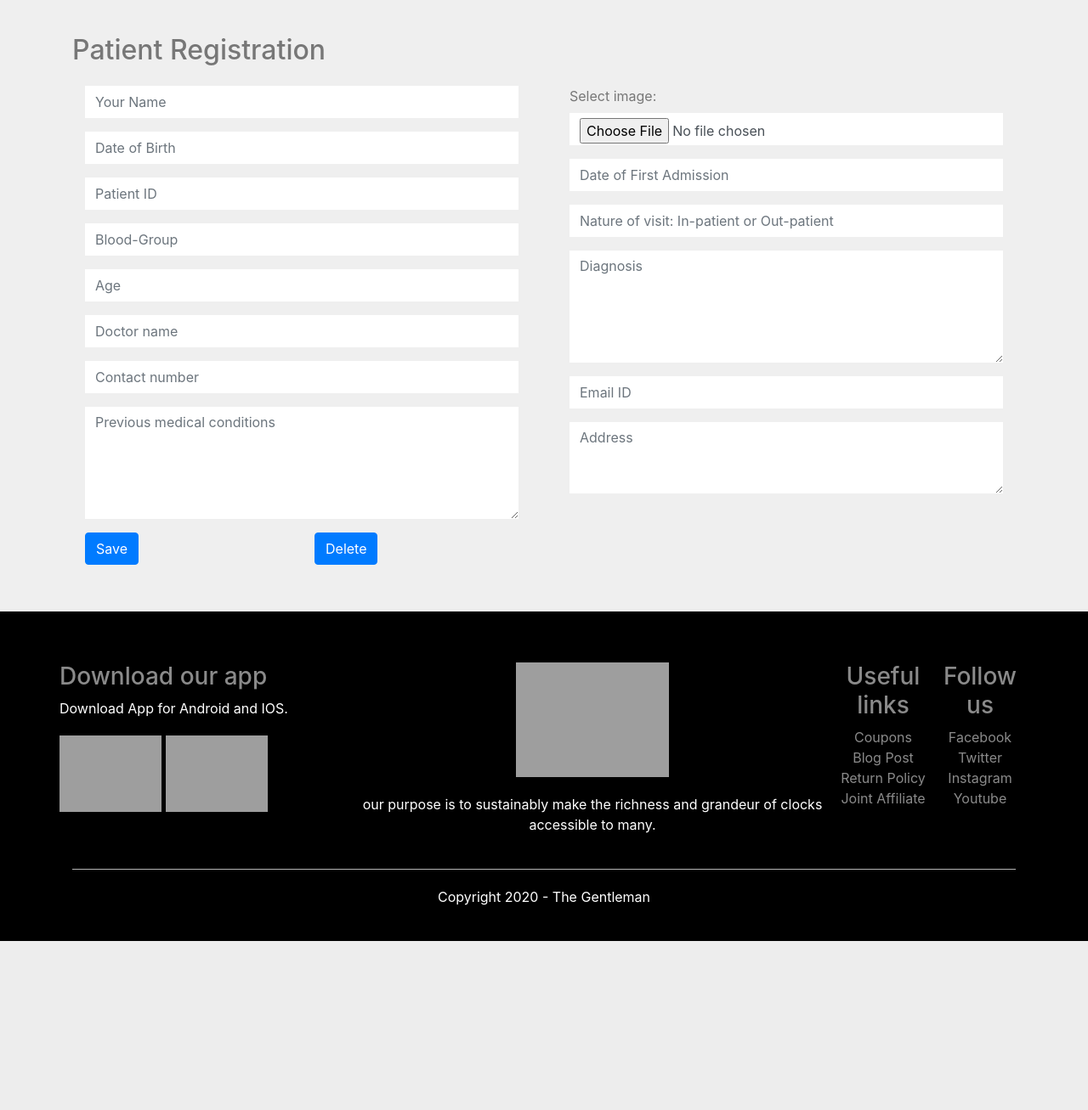
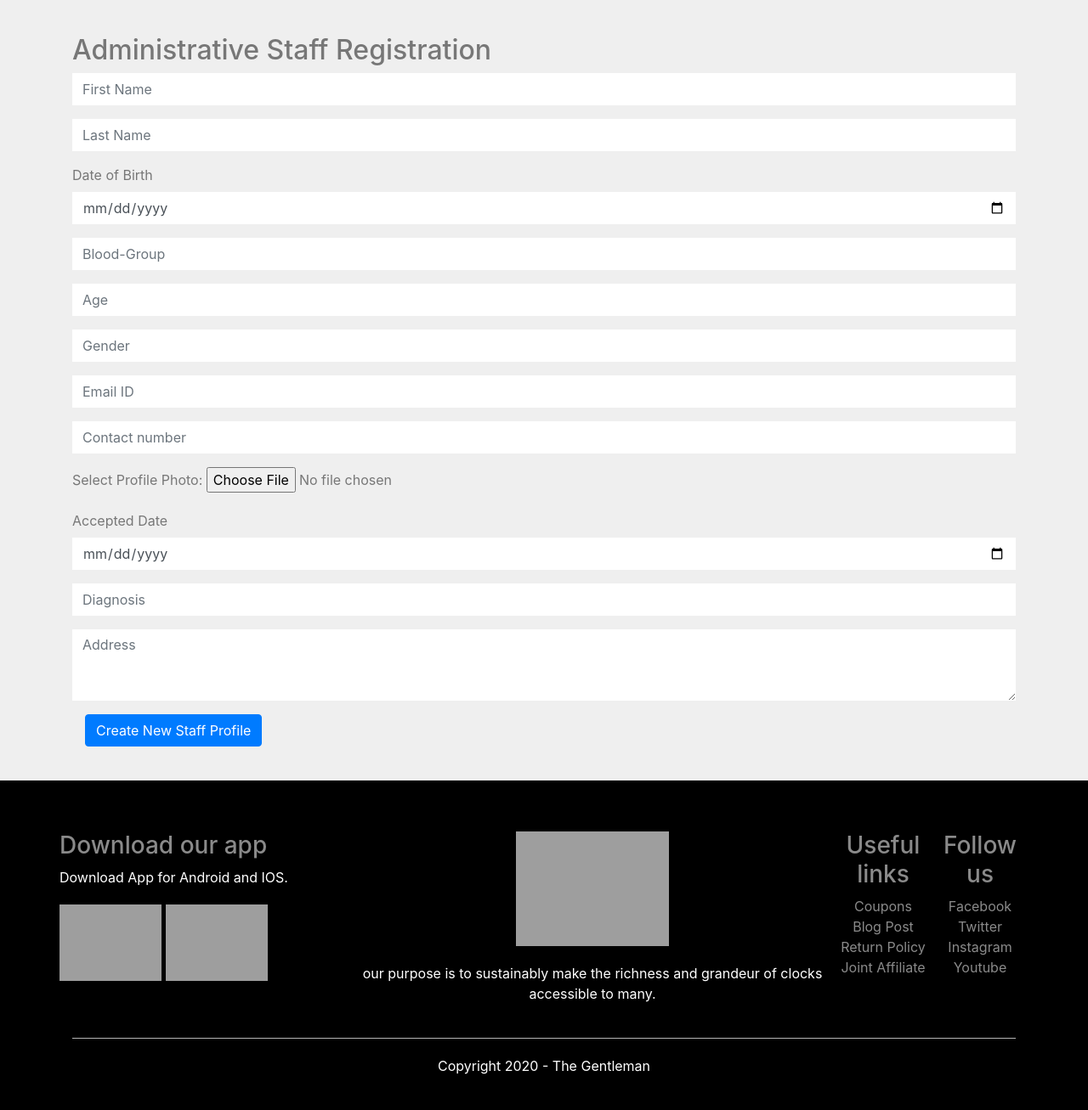
Before and after one commit to gokulvibe/Hospital-Management-System-Django, a Django app: template accounts/templates/accounts/Patient-reg.html in a window 1280 px wide. Shown: the part 66-1373 px from the top of the page at 85% size. Before the commit the page ends 1174 px from the top, so only its background shows below. Run offline with Django 3.2, Linux system fonts and the light colour scheme; the template is opened without the code that fills it, so the values that code supplies are empty; some libraries are stand-ins or nearby versions; grey boxes are pictures that could not be loaded.

Commit message:
Added register new staff functionality

```diff
--- a/accounts/models.py
+++ b/accounts/models.py
@@ -12,6 +12,7 @@ class DoctorProfile(models.Model):
     date_of_birth = models.DateField(blank=True, null=True)
     gender = models.CharField(max_length=20, blank=True, null=True)
     age = models.IntegerField(blank=True, null=True)
+    blood_group = models.CharField(max_length=10, blank=True, null=True)
     speciality = models.CharField(max_length=50, blank=True, null=True)
     address = models.CharField(max_length=100, blank=True, null=True)
 
@@ -24,6 +25,7 @@ class PatientProfile(models.Model):
     date_of_birth = models.DateField(blank=True, null=True)
     gender = models.CharField(max_length=20, blank=True, null=True)
     age = models.IntegerField(blank=True, null=True)
+    blood_group = models.CharField(max_length=10, blank=True, null=True)
     accepted_date = models.DateField(blank=True, null=True)
     phone_number = models.CharField(max_length=15, blank=True, null=True)
     address = models.CharField(max_length=100, blank=True, null=True)
@@ -40,4 +42,6 @@ class StaffProfile(models.Model):
     date_of_birth = models.DateField(blank=True, null=True)
     gender = models.CharField(max_length=20, blank=True, null=True)
     age = models.IntegerField(blank=True, null=True)
+    blood_group = models.CharField(max_length=10, blank=True, null=True)
     address = models.CharField(max_length=100, blank=True, null=True)
+    phone_number = models.CharField(max_length=15, blank=True, null=True)
--- a/accounts/templates/accounts/AS-Profile.html
+++ b/accounts/templates/accounts/AS-Profile.html
@@ -22,13 +22,13 @@
                         <a class="nav-link" href="AS-Profile.html">Profile</a>
                     </li>
                     <li class="nav-item active">
-                        <a class="nav-link" href="patient-reg.html">Patient-registration</a>
+                        <a class="nav-link" href="/register-patient">Patient-registration</a>
                     </li>
                     <li class="nav-item">
-                        <a class="nav-link" href="Doc-reg.html">Doctor-registration</a>
+                        <a class="nav-link" href="/register-doctor">Doctor-registration</a>
                     </li>
                     <li class="nav-item">
-                        <a class="nav-link" href="AS-reg.html">AS-registration</a>
+                        <a class="nav-link" href="/register-staff">AS-registration</a>
                     </li>
                     <li class="nav-item">
                         <a class="nav-link" href="Edit.html">Edit</a>
--- a/accounts/templates/accounts/Patient-reg.html
+++ b/accounts/templates/accounts/Patient-reg.html
@@ -1,6 +1,6 @@
 <html>
    <head>
-      <title>The Gentleman Clocks</title>
+      <title>Team 10 - HMS</title>
       <link rel="stylesheet" href="style.css">
       <link rel="stylesheet" href="https://stackpath.bootstrapcdn.com/bootstrap/4.5.2/css/bootstrap.min.css" >
       <link rel="stylesheet" href="https://stackpath.bootstrapcdn.com/font-awesome/4.7.0/css/font-awesome.min.css">
@@ -19,22 +19,22 @@
             <div class="collapse navbar-collapse" id="navbarNav">
                 <ul class="navbar-nav ml-auto">
                     <li class="nav-item active">
-                        <a class="nav-link" href="AS-Profile.html">Profile</a>
+                        <a class="nav-link" href="/">Profile</a>
                     </li>
                     <li class="nav-item active">
-                        <a class="nav-link" href="Patient-reg.html">Patient-registration</a>
+                        <a class="nav-link" href="/register-patient">Patient-registration</a>
                     </li>
                     <li class="nav-item">
-                        <a class="nav-link" href="Doc-reg.html">Doctor-registration</a>
+                        <a class="nav-link" href="/register-doctor">Doctor-registration</a>
                     </li>
                     <li class="nav-item">
-                        <a class="nav-link" href="AS-reg.html">AS-registration</a>
+                        <a class="nav-link" href="/register-staff">AS-registration</a>
                     </li>
                     <li class="nav-item">
                         <a class="nav-link" href="Edit.html">Edit</a>
                     </li>
                     <li class="nav-item">
-                        <a class="nav-link" href="Account.html">Logout</a>
+                        <a class="nav-link" href="/logout">Logout</a>
                     </li>
                 </ul>
             </div>
@@ -43,74 +43,71 @@
         <!--Get in touch-->
         <section id="contact">
             <div class="container">
-                <h2>Patient Registration</h2>
-                <div class="row">
-                    <div class="col-md-6">
-                        <form class="contact-form">
+                <h2>Administrative Staff Registration</h2>
+                <!-- <div class="row"> -->
+                    <!-- <div class="col-md-6"> -->
+                        <form class="patient-register-form" action = "/register-staff/" method="post" id="staff-register-form" enctype="multipart/form-data">
+                            {% csrf_token %}
                              <div class="form-group">
-                                <input type="text" class="form-control" placeholder="Your Name">
+                                <input type="text" class="form-control" name="first_name" placeholder="First Name">
                              </div>
                              <div class="form-group">
-                                <input placeholder = "Date of Birth" class = "form-control" type = "text" onfocus = "(this.type = 'date')"  id = "date">
+                                <input type="text" class="form-control" name="last_name" placeholder="Last Name">
+                             </div>
+                             <div class="form-group">
+                                <label for="date_of_birth">Date of Birth</label>
+                                <input  name="date_of_birth" class = "form-control" type="date">
                             </div>
                             <div class="form-group">
-                                <input type="text" class="form-control" placeholder="Patient ID">
+                                <input type="text" class="form-control" name="blood_group" placeholder="Blood-Group">
                             </div>
                             <div class="form-group">
-                                <input type="text" class="form-control" placeholder="Blood-Group">
+                                <input type="number" class="form-control" name="age" placeholder="Age">
                             </div>
                             <div class="form-group">
-                                <input type="number" class="form-control" placeholder="Age">
+                                <input type="text" class="form-control" name="gender" placeholder="Gender">
                             </div>
                             <div class="form-group">
-                                <input type="text" class="form-control" placeholder="Doctor name">
+                                <input type="email" class="form-control" name="email" placeholder="Email ID">
                             </div>
                             <div class="form-group">
-                                <input type="text" class="form-control" placeholder="Contact number">
+                                <input type="text" class="form-control" name="contact_number" placeholder="Contact number">
                             </div>
-                            <div class="form-group">
-                                <textarea class="form-control" rows="5" placeholder="Previous medical conditions"></textarea>
-                            </div>
-                            <div class="row">
-                            <div class="col-md-6 contact info">
+                            <!-- <div class="row">
 
-                                    <button type="submit" class="btn btn-primary">Save</button>
-
-                            </div>
                             <div class="col-md-6 contact info">
 
                                     <button type="submit" class="btn btn-primary">Delete</button>
 
                             </div>
-                            </div>
-                        </form>
-                    </div>
-                    <div class="col-md-6 contact info">
-                        <form class="contact-form">
+                            </div> -->
+
+                    <!-- </div> -->
+                    <!-- <div class="col-md-6 contact info"> -->
                             <div class="form-group">
-                                <label for="img">Select image:</label>
-                                <input type="file" class="form-control" id="img" name="img" accept="image/*">
+                                <label for="img">Select Profile Photo:</label>
+                                <input type="file" id="img" name="image" accept="image/*">
                             </div>
                             <div class="form-group">
-                                <input placeholder = "Date of First Admission" class = "form-control" type = "text" onfocus = "(this.type = 'date')"  id = "date">
+                                <label for="accepted_date">Accepted Date</label>
+                                <input name="accepted_date" class = "form-control" type="date">
                             </div>
                             <div class="form-group">
-                                <input type="text" class="form-control" placeholder="Nature of visit: In-patient or Out-patient">
-                            </div>
-                            <div class="form-group">
-                                <textarea class="form-control" rows="5" placeholder="Diagnosis"></textarea>
-                            </div>
-                            <div class="form-group">
-                                <input type="email" class="form-control" placeholder="Email ID">
+                                <input type="text" class="form-control" name="diagnosis" placeholder="Diagnosis">
                             </div>
 
                             <div class="form-group">
-                                <textarea class="form-control" rows="3" placeholder="Address"></textarea>
+                                <textarea class="form-control" rows="3" name="address" placeholder="Address"></textarea>
                             </div>
 
+                            <div class="col-md-6 contact info">
+
+                                <button type="submit" form="staff-register-form" class="btn btn-primary">Create New Staff Profile</button>
+
+                            </div>
                         </form>
-                    </div>
-                </div>
+                    <!-- </div> -->
+                <!-- </div> -->
             </div>
         </section>
         <!--footer-->
--- a/accounts/urls.py
+++ b/accounts/urls.py
@@ -2,7 +2,10 @@ from django.urls import path, include
 from . import views
 
 urlpatterns = [
+    path('', views.profile, name='profile'),
     path('login', views.login, name='login'),
     path('logout', views.logout, name='logout'),
-    path('', views.profile, name='profile'),
+    path('register-staff/', views.register_staff, name='register_staff'),
+    path('register-patient/', views.register_patient, name='register_patient'),
+    path('register-doctor/', views.register_doctor, name='register_doctor'),
 ]
--- a/mainscripts/settings.py
+++ b/mainscripts/settings.py
@@ -125,3 +125,5 @@ STATIC_URL = '/static/'
 STATICFILES_DIRS=[
     os.path.join(BASE_DIR, 'static')
 ]
+
+######
```
Also changed, not shown: accounts/templates/accounts/AS-reg.html (+40 -37 lines), accounts/templates/accounts/Doc-reg.html (+5 -5 lines), accounts/views.py (+77 -0 lines), accounts/migrations/0004_auto_20210326_1300.py (added), accounts/migrations/0005_staffprofile_phone_number.py (added).
